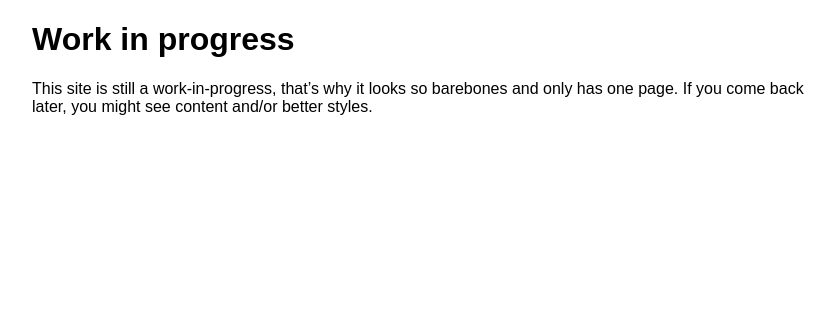
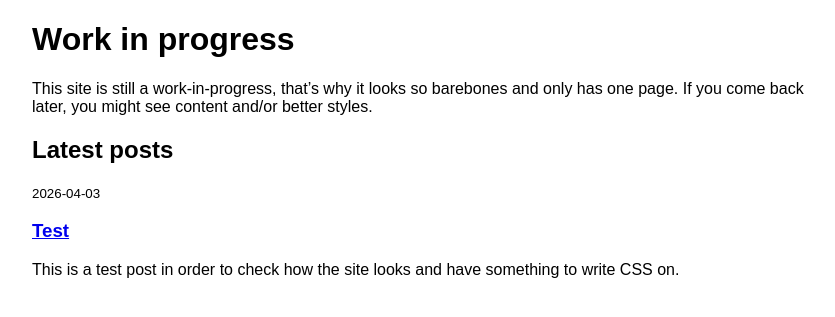
Before and after one commit to frenchtrainspotter/frenchtrainspotter.github.io, a Jekyll site: the page built from index.html, in a window 1280 px wide. Shown: the top 317 px of the page, without its empty margins (208-1043 px from the left). Built offline with Jekyll 4.4.1, drawn with Linux system fonts in a browser that asks for light colours.

Commit message:
Add post and post layout

```diff
--- /dev/null
+++ b/_layouts/post.html
@@ -0,0 +1,6 @@
+---
+layout: default
+---
+<small class="post-date">{{ page.date | date: "%Y-%m-%d" }}</small>
+<h1>{{ page.title }}</h1>
+{{ content }}
--- /dev/null
+++ b/_posts/2026-04-03-test.md
@@ -0,0 +1,5 @@
+---
+layout: post
+---
+
+This is a test post in order to check how the site looks and have something to write CSS on.
--- a/index.html
+++ b/index.html
@@ -4,3 +4,12 @@
 ---
 <h1>Work in progress</h1>
 This site is still a work-in-progress, that’s why it looks so barebones and only has one page. If you come back later, you might see content and/or better styles.
+
+<h2>Latest posts</h2>
+{% for post in site.posts %}
+    <div class="post-card">
+        <small class="post-date">{{ post.date | date: "%Y-%m-%d" }}</small>
+        <h3><a href="{{ post.url }}">{{ post.title }}</a></h3>
+        {{ post.excerpt }}
+    </div>
+{% endfor %}
```
